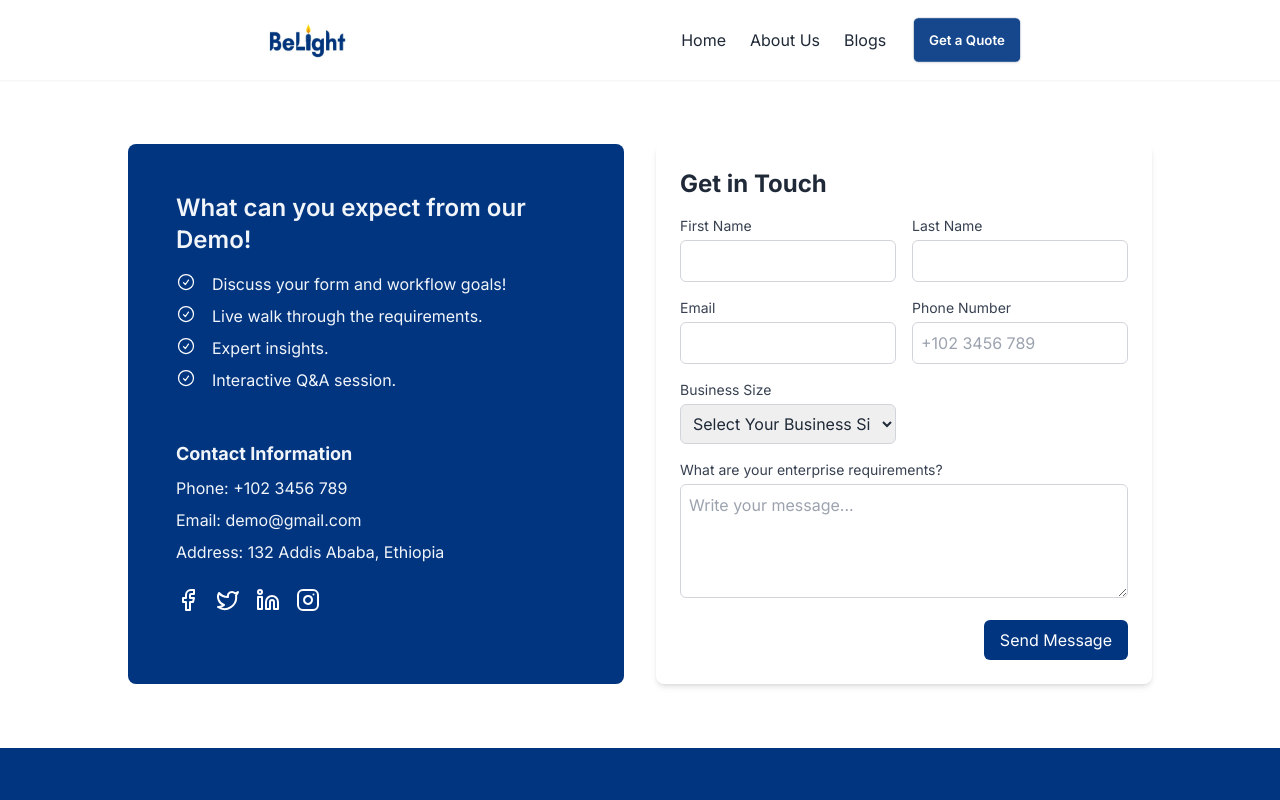
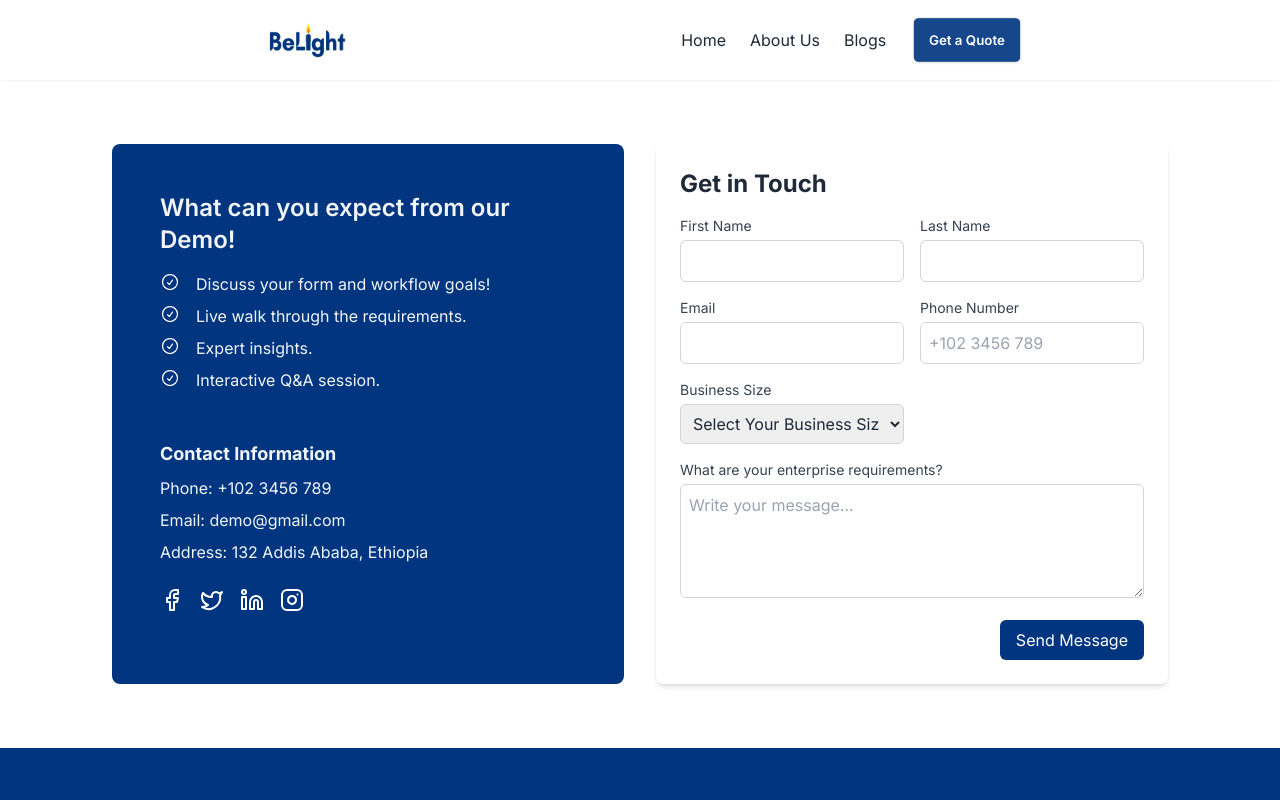
Before and after one commit to abdi-frost/belight-web, a Next.js app: page /contact in a window 1280 px wide. Shown: the top 800 px of the page. Built offline with nearby package versions, Linux system fonts and the light colour scheme.

Commit message:
responsiveness fix

```diff
--- a/src/app/(marketing)/contact/page.tsx
+++ b/src/app/(marketing)/contact/page.tsx
@@ -3,7 +3,7 @@
 
 const ContactPage = () => {
   return (
-    <div className="container mx-auto px-4 sm:px-6 md:px-16 lg:px-32 py-8 sm:py-12 md:py-16">
+    <div className="mx-auto px-4 sm:px-4 md:px-18 lg:px-28 py-8 sm:py-12 md:py-16">
       <div className="grid grid-cols-1 md:grid-cols-2 gap-8">
         {/* Left Side: Info Section */}
         <div className="bg-primary text-slate-100 rounded-lg p-6 md:p-12">
```
